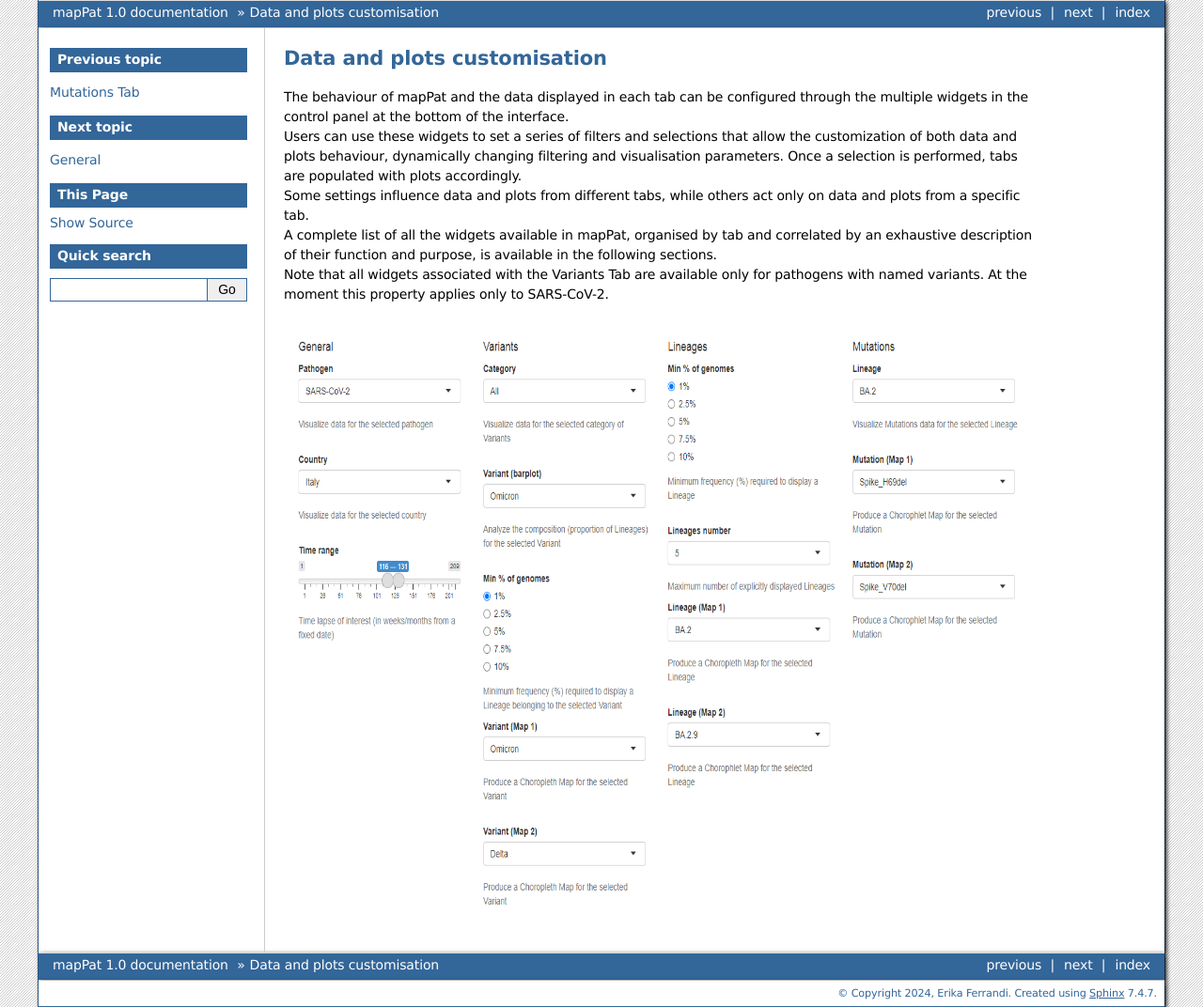
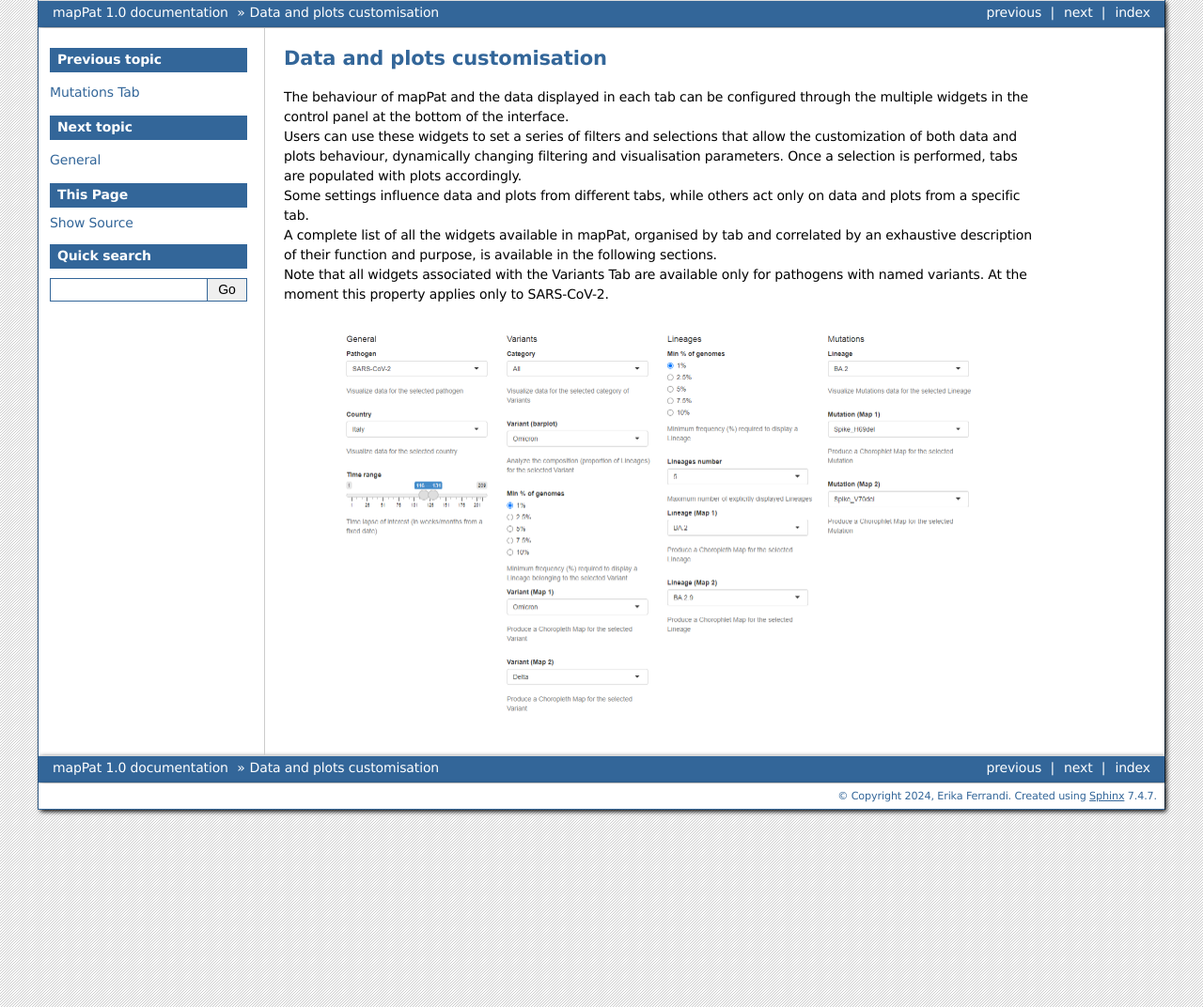
Before and after one commit to F3rika/mapPat, a Sphinx documentation site: the page built from docs/source/widgIntro.rst, in a window 1280 px wide. Shown: the whole page at 94% size. Built offline with Sphinx 7.4.7, drawn with Linux system fonts in a browser that asks for light colours.

Commit message:
Update widgIntro.rst

```diff
--- a/docs/source/widgIntro.rst
+++ b/docs/source/widgIntro.rst
@@ -8,5 +8,5 @@ Data and plots customisation
 | Note that all widgets associated with the Variants Tab are available only for pathogens with named variants. At the moment this property applies only to SARS-CoV-2.
 
 .. figure:: _static/WidgIntro.png
-   :scale: 75%
+   :scale: 50%
    :align: center
```
